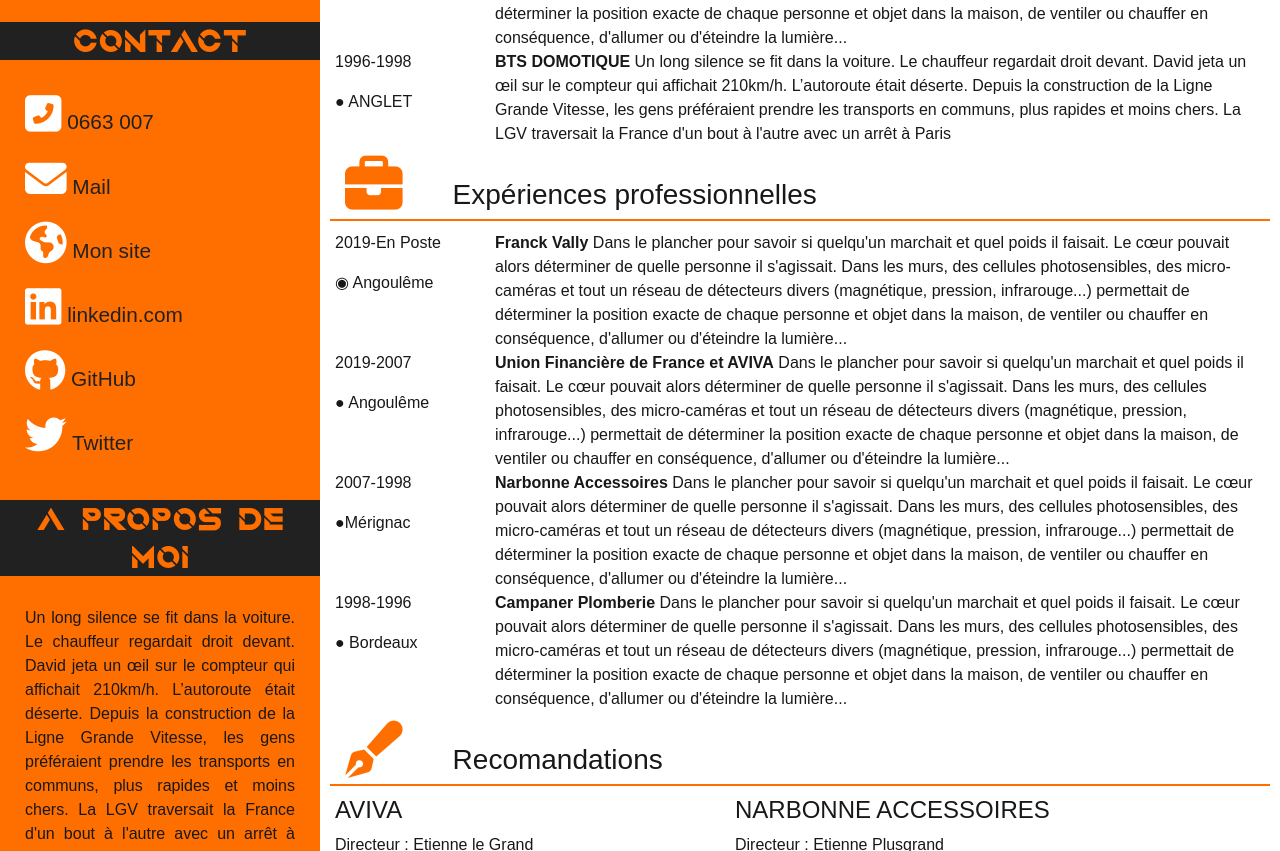
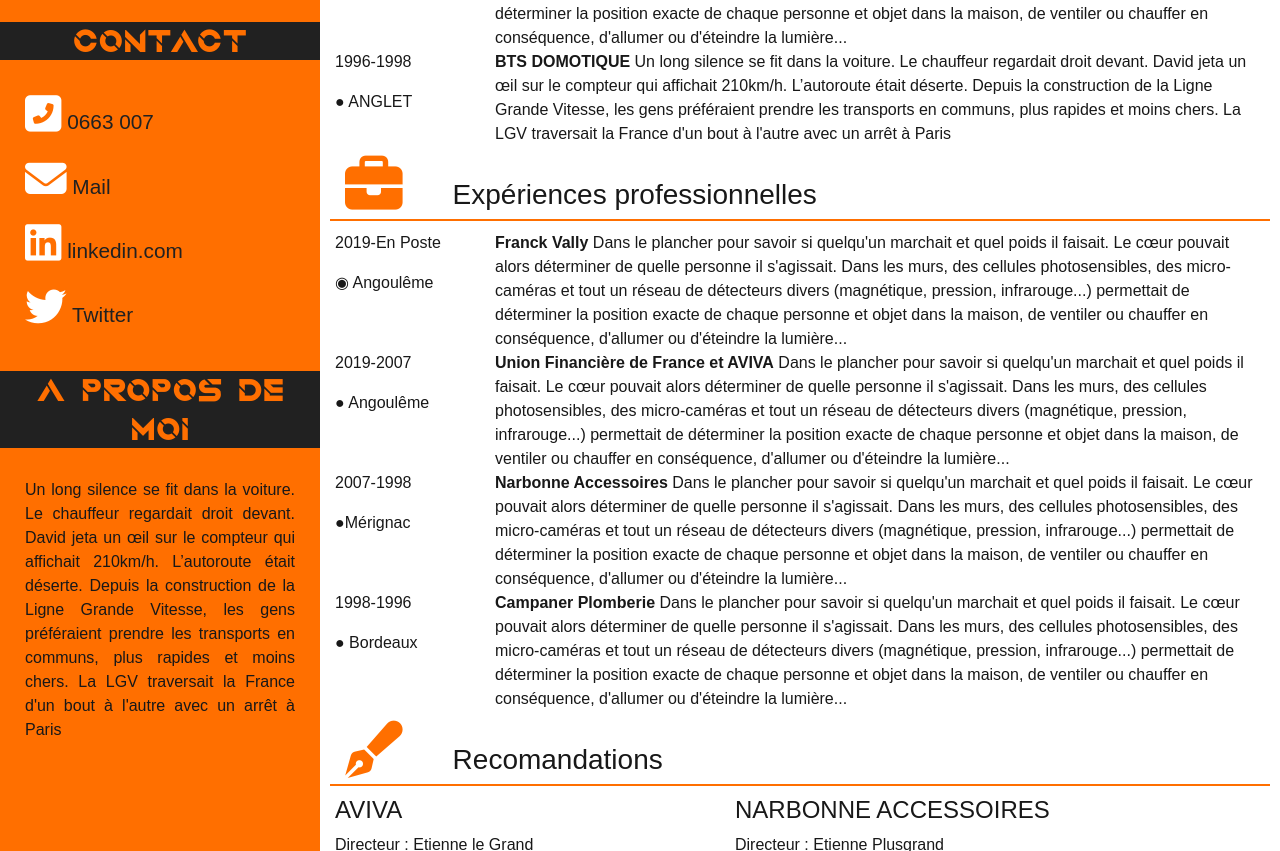
Before and after one commit to FranckVally/creations, a plain HTML site: page index.html in a window 1280 px wide. Shown: the part 249-1100 px from the top of the page. Drawn offline with nearby package versions, Linux system fonts and the light colour scheme.

Commit message:
1 créations

```diff
--- a/index.html
+++ b/index.html
@@ -3,7 +3,7 @@
   <head>
     <meta charset="utf-8" />
     <meta name="viewport" content="width=device-width, initial-scale=1" />
-    <title>Franck VALLY</title>
+    <title>Les Créations de Franck VALLY</title>
     <meta
       name="description"
       content="le curriculum vitae d'un web développeur"
@@ -62,16 +62,7 @@
                     Mail</a
                   >
                 </li>
-                <li>
-                  <i class="fas fa-globe-americas"></i
-                  ><a
-                    class="link"
-                    href="https://franck-vally.github.io/"
-                    target="_blank"
-                  >
-                    Mon site</a
-                  >
-                </li>
+
                 <li>
                   <i class="fab fa-linkedin"></i
                   ><a
@@ -82,16 +73,7 @@
                     linkedin.com</a
                   >
                 </li>
-                <li>
-                  <i class="fab fa-github"></i
-                  ><a
-                    class="link"
-                    href="https://franck-vally.github.io/"
-                    target="_blank"
-                  >
-                    GitHub</a
-                  >
-                </li>
+
                 <li>
                   <i class="fab fa-twitter"></i
                   ><a
```
